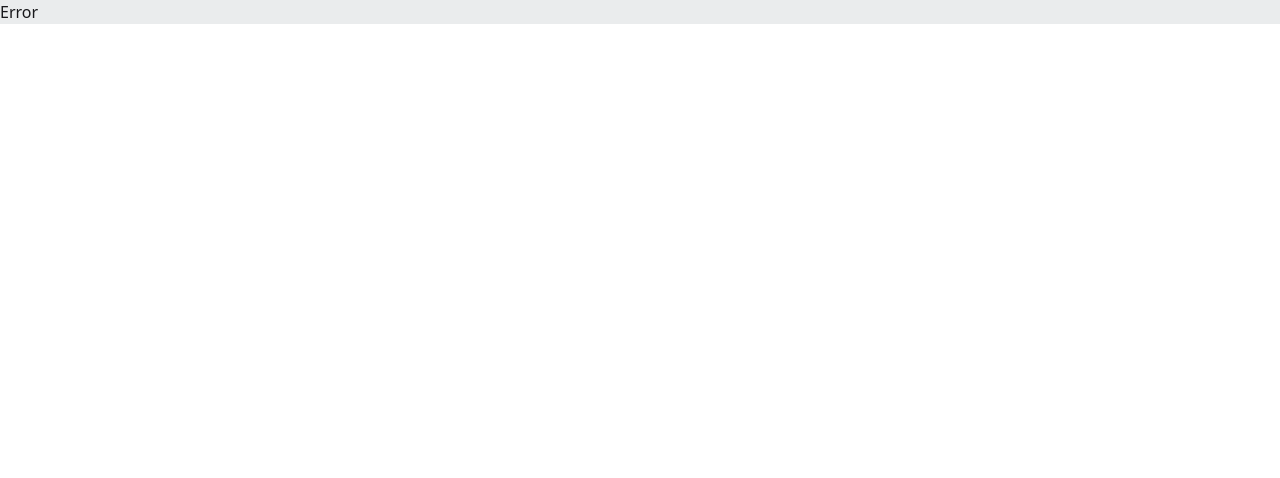
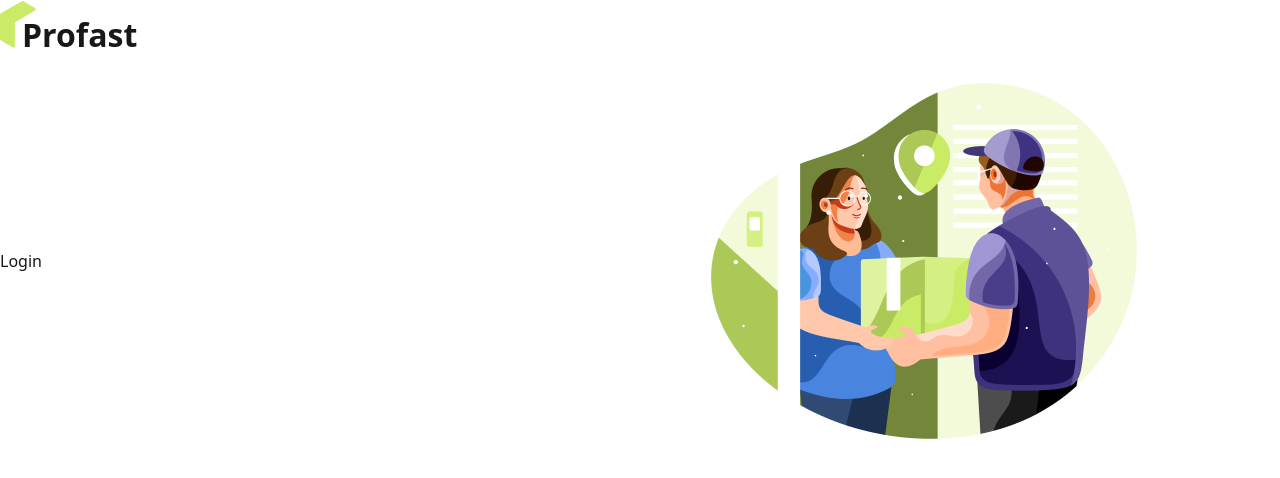
Before and after one commit to mahfuj024/Profast-client, a React (Vite) app: page /login in a window 1280 px wide. Before the commit this address had no page. Shown: the top 478 px of the page. Built offline with nearby package versions, Linux system fonts and the light colour scheme.

Commit message:
add Authentication layout

```diff
--- /dev/null
+++ b/src/Layouts/AuthenticationLayouts.jsx
@@ -0,0 +1,22 @@
+import React from 'react'
+import ProfastLogo from '../Pages/Shared/ProfastLogo/ProfastLogo'
+import { Outlet } from 'react-router'
+import authImg from "../assets/authImage.png"
+
+function AuthenticationLayouts() {
+    return (
+        <div className='bg-white'>
+            <ProfastLogo></ProfastLogo>
+            <div className='flex items-center justify-center'>
+                <div className='flex-1'>
+                    <Outlet></Outlet>
+                </div>
+                <div className='flex-1'>
+                    <img src={authImg} alt="" />
+                </div>
+            </div>
+        </div>
+    )
+}
+
+export default AuthenticationLayouts
--- /dev/null
+++ b/src/Pages/Authentication/Login/Login.jsx
@@ -0,0 +1,9 @@
+import React from 'react'
+
+function Login() {
+  return (
+    <div>Login</div>
+  )
+}
+
+export default Login
--- /dev/null
+++ b/src/Pages/Authentication/Register/Register.jsx
@@ -0,0 +1,9 @@
+import React from 'react'
+
+function Register() {
+  return (
+    <div>Register</div>
+  )
+}
+
+export default Register
--- a/src/Router/Router.jsx
+++ b/src/Router/Router.jsx
@@ -2,6 +2,9 @@ import { createBrowserRouter } from "react-router";
 import RootLayouts from "../Layouts/RootLayouts";
 import Error from "../Pages/Shared/Error/Error";
 import Home from "../Pages/Home/Home/Home";
+import AuthenticationLayouts from "../Layouts/AuthenticationLayouts";
+import Login from "../Pages/Authentication/Login/Login";
+import Register from "../Pages/Authentication/Register/Register";
 
 export const router = createBrowserRouter([
     {
@@ -12,4 +15,12 @@ export const router = createBrowserRouter([
             {index : true, Component : Home}
         ]
     },
+    {
+        path : "/",
+        Component : AuthenticationLayouts,
+        children : [
+            {path : "login", Component : Login},
+            {path : "register", Component : Register},
+        ]
+    }
 ]);
```
